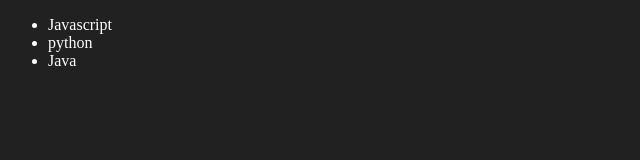
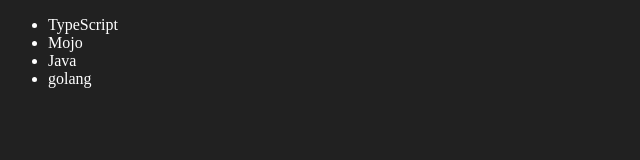
Before and after one commit to Atul-8115/JavaScript-Hitesh, a plain HTML site: page 06_DOM/04_Index.html in a window 1280 px wide. Shown: the full height of the page, 0-640 px from the left. Drawn offline with Linux system fonts and the light colour scheme.

Commit message:
Today's second commit

```diff
--- a/06_DOM/04_Index.html
+++ b/06_DOM/04_Index.html
@@ -20,12 +20,23 @@
     addLanguage("python")
     addLanguage("Java")
 
-    function addOptiLanguage() {
+    function addOptiLanguage(langName) {
         const li = document.createElement('li');
         li.appendChild(document.createTextNode(langName));
         document.querySelector('.language').appendChild(li);
     }
+    addOptiLanguage('golang');
+    //Edit
+    const secondLang = document.querySelector("li:nth-child(2)");
+    const newLi = document.createElement('li');
+    newLi.textContent = "Mojo"
+    secondLang.replaceWith(newLi);
 
-    addOptiLanguage('golang');
+    const firstLang = document.querySelector("li:first-child")
+    console.log(firstLang);
+    //firstLang.outerHTML = '<li>TypeScript</li>'
+    const firstLi = document.createElement('li');
+    firstLi.textContent = "TypeScript"
+    firstLang.replaceWith(firstLi);
 </script>
 </html>
```
